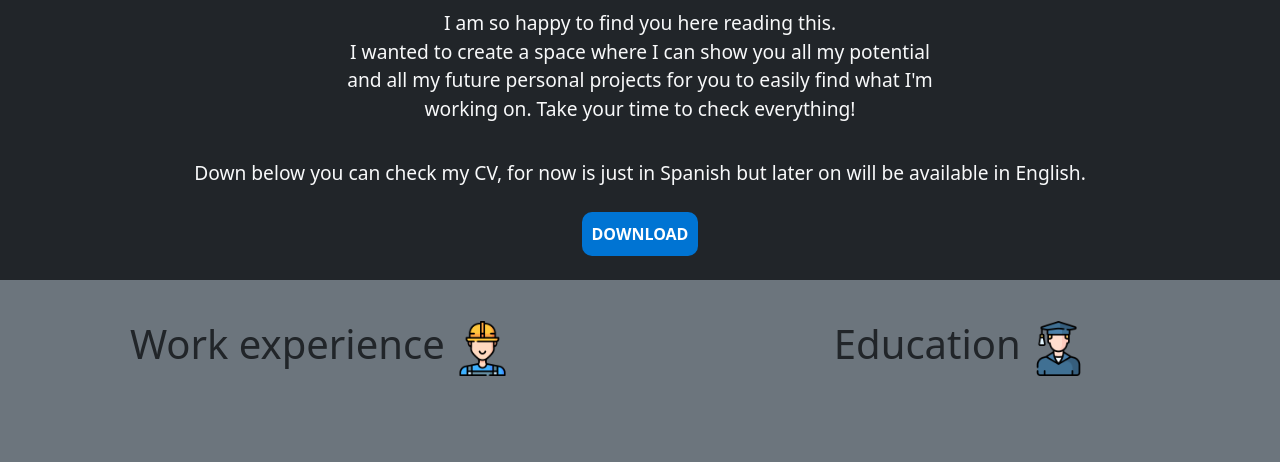
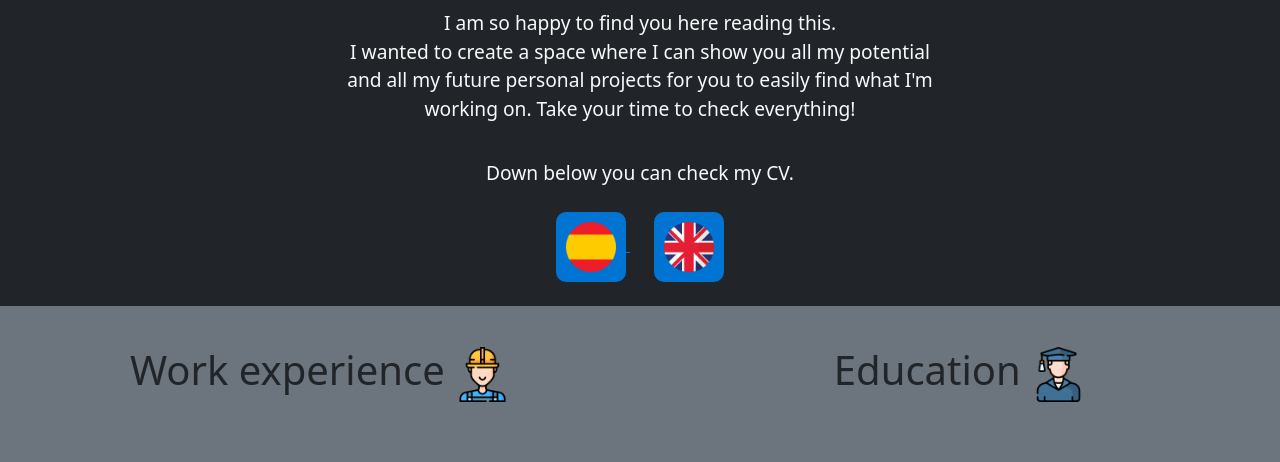
Before and after one commit to nandolopez7/Porfolio, a website: page index.html in a window 1280 px wide. Shown: the part 570-1032 px from the top of the page. Drawn offline with nearby package versions, Linux system fonts and the light colour scheme.

Commit message:
English version for cv added

```diff
--- a/index.html
+++ b/index.html
@@ -81,16 +81,20 @@
             working on. Take your time to check everything!
           </p>
           <span class="mb-4 paragrah-introduction">
-            Down below you can check my CV, for now is just in Spanish but later
-            on will be available in English.
+            Down below you can check my CV.
           </span>
-          <a
-            class="mb-4 download-cv"
-            href="../Curriculum - Hernando Lopez.pdf"
-            download
-          >
-            <button>Download</button>
-          </a>
+          <div class="row mb-4" style="display: inline-block">
+            <a class="download-cv" href="./Curriculum - Hernando Lopez.pdf" download>
+              <button>
+                <img class="idiom-icon" rel="icon" src="/icons/espana.webp" alt="esp" />
+              </button>
+            </a>
+            <a class="download-cv" href="./Curriculum EN - Hernando Lopez.pdf" download>
+              <button>
+                <img class="idiom-icon" rel="icon" src="/icons/reino-unido.webp" alt="esp" />
+              </button>
+            </a>
+          </div>
         </section>
         <section class="row exp-edu-row bg-secondary" id="experience-section">
           <div class="col-sm experience-col mb-4">
--- a/styles/indexStyle.css
+++ b/styles/indexStyle.css
@@ -74,6 +74,11 @@ body {
   padding: 10px;
   text-transform: uppercase;
   transition: 0.5s ease-in-out background-color, 0.5s ease-in-out color;
+}
+
+.idiom-icon {
+  height: 50px;
+  width: auto;
 }
 
 .download-cv button:hover {
```
Also changed, not shown: icons/espana.webp (added), icons/reino-unido.webp (added), 1 other file.
